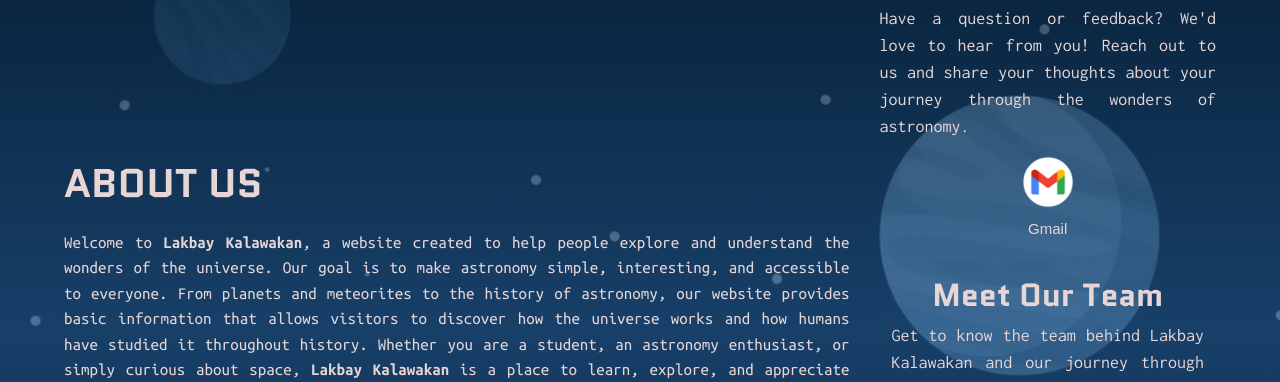
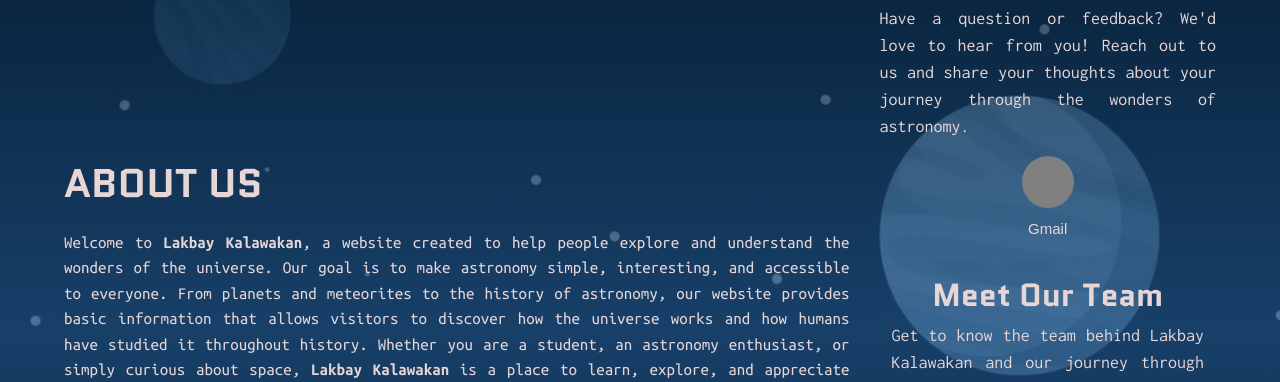
Before and after one commit to richelcasimero17-ctrl/astronomy-wst, a plain HTML site: page pages/index.html in a window 1280 px wide. Shown: the part 1711-2093 px from the top of the page. Drawn offline with nearby package versions, Linux system fonts and the light colour scheme; a web font is replaced by a local one.

Commit message:
Update website files

```diff
--- a/pages/index.html
+++ b/pages/index.html
@@ -204,9 +204,9 @@
                 </p>
 
                 <div class="icon-place">
-                    <a href="mailto:richelcasimero17@gmail.com"
+                    <a href="mailto:your-email@gmail.com"
                        class="card-link link">
-                        <img class="icon-contact" src="../images/members/gmail-icon.png.webp">
+                        <div class="icon-contact" style="background-color: gray;"></div>
                         <h3 class="contact-label">Gmail</h3>
                     </a>
                 </div>
```
Also changed, not shown: images/aTZsp9.png (deleted), images/bg-home.jpg (deleted), images/istockphoto-499869399-612x612.jpg (deleted), images/jupiter.png (deleted), images/mercury.png (deleted), images/neptune.png (deleted), images/saturn.png (deleted), images/uranus.png (deleted), images/venus.png (deleted), images/wallpaper_graveyard.jpeg (deleted), 4 other files.
